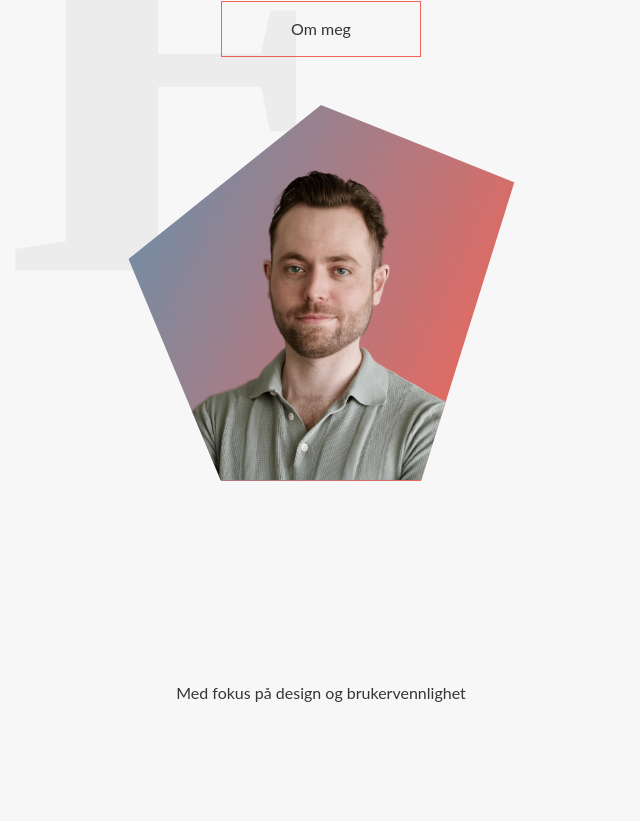
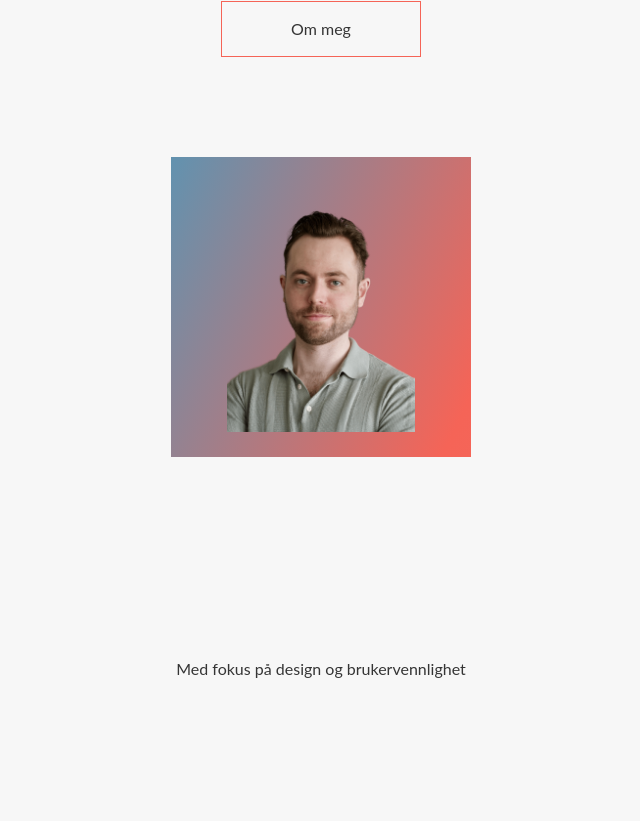
Before and after one commit to EmsCodes/ems, a Next.js app: page / in a window 1280 px wide. Shown: the part 419-1240 px from the top of the page, without its empty margins (319-959 px from the left). Built offline with nearby package versions, Linux system fonts and the light colour scheme.

Commit message:
working on onscroll animation

```diff
--- a/pages/index.js
+++ b/pages/index.js
@@ -13,61 +13,64 @@ import Carousel from "@/components/utils/global/elements/Carousel";
 import circle from "../public/images/images/sirkel.png";
 import portrait from "../public/images/images/portrett.png";
 import About from "@/components/utils/global/elements/About";
+import test from "./test";
 
 export default function Home() {
   const [mounted, setMounted] = useState(false);
   const { systemTheme, theme } = useTheme();
   const [scrollY, setScrollY] = useState(0);
-  const [right, setRight] = useState(0);
+  const [windowInnerHeight, setWindowInnerHeight] = useState(0);
+  const [element, setElement] = useState();
+  const [width, setWidth] = useState();
+  const refElement = useRef();
 
-  // console.log(scrollY);
+  // const element = element;
 
-  const portraitPosition = useRef();
+  // console.log(element);
+
+  if (element < 0) {
+    console.log("reached top of element");
+  }
+
+  // const testing = () => {
+  //   // const scrollPosition = scrollY + windowInnerHeight;
+
+  //   console.log(element);
+  // };
+
+  // const test = elementRight - width;
+
+  // console.log(size);
+  // console.log(size);
   // const [x, setX] = useState();
   // const [y, setY] = useState();
-
-  const getPosition = () => {
-    setRight(portraitPosition.current?.offsetRight);
-
-    console.log("right is " + right);
-    // const positionX = portraitPosition.current?.offsetTop;
-    // setX(positionX);
-    // const right = portraitPosition.current?.offsetright;
-    // setY(positionY);
-
-    // const elementSize = portraitPosition.current?.offsetHeight;
-
-    // const scrollPosition = window.scrollY;
-
-    // const windowHeight = window.innerHeight;
-    // let total = scrollPosition / windowHeight;
-
-    // // portraitPosition.style.offsetLeft =
-    // //   -(positionY * total * 1.25) + positionY + "px";
-    // // console.log(total);
-  };
 
   useEffect(() => {
     //useEffect only run on client side
     setMounted(true);
+    const handleScroll = () => {
+      setScrollY(window.scrollY);
+      setWindowInnerHeight(window.innerHeight);
+      // setSize(portraitPosition.current?.getBoundingClientRect().top);
+      // setSize(portraitPosition.current?.getBoundingClientRect());
+      setElement(refElement.current?.getBoundingClientRect().top);
+    };
+
+    // console.log(elementRight.left);
+    // console.log(elementRight.right);
+
+    // const leftPosition = size.left - size.right;
 
     // let right = portraitPosition.current?.offsetright;
 
-    getPosition();
-
-    const handleScroll = () => {
-      setScrollY(window.scrollY);
-    };
-    handleScroll();
+    // handleScroll();
 
     window.addEventListener("scroll", handleScroll);
-    // return () => {
-    //   window.removeEventListener("scroll", handleScroll);
-    // };
+    window.addEventListener("resize", handleScroll);
 
-    window.addEventListener("scroll", getPosition);
-    window.addEventListener("resize", getPosition);
-    // console.log("x = " + x, "and y = " + y);
+    return () => {
+      window.removeEventListener("scroll", handleScroll);
+    };
   }, []);
 
   if (!mounted) {
@@ -111,13 +114,12 @@ when the darkmode/ligtmode button is clicked */
             <Cta link="/test" text="Prosjekter" style="primaryCta" />
             <Cta link="/test" text="Om meg" style="secondaryCta" />
           </div>
-          <div>
           <div
             className={styles.portrait}
-              ref={portraitPosition}
+            ref={refElement}
             style={{
-                left: scrollY > 0 ? scrollY + "px" : "",
-                top: scrollY > 0 ? scrollY + "px" : "",
+              left: scrollY > 225 ? scrollY - 225 + "px" : "",
+              top: scrollY > 225 ? scrollY - 225 + "px" : "",
             }}
           >
             <Image src={portrait} className={styles.portrait} alt="text" />
@@ -136,11 +138,7 @@ when the darkmode/ligtmode button is clicked */
               <p>Tilgjengelighet/WCAG</p>
             </div>
             <div>
-                <p>Web-design</p>
-              </div>
-              <div>
               <p>Utvikling</p>
-              </div>
             </div>
           </div>
         </section>
--- a/styles/Home.module.scss
+++ b/styles/Home.module.scss
@@ -1,15 +1,20 @@
 .mainSection {
-  overflow: hidden;
+  * {
+    // border: 1px solid red;
+  }
+  overflow: none;
   width: 100vw;
   margin: 0 auto;
   padding-top: 40px;
   text-align: center;
   .e {
-    position: absolute;
-    width: 80vw;
-    height: 100%;
-    top: 5%;
+    display: none;
+    // position: absolute;
+    // width: 80vw;
+    // height: 100%;
+    // top: 5%;
   }
+
   h1 {
     span {
       display: block;
@@ -25,21 +30,24 @@
       font-size: calc(25px + (70 - 25) * ((100vw - 320px) / (2000 - 320)));
     }
   }
+
   .portrait {
     position: relative;
-    width: 60vw;
-    height: 60vw;
+    // width: 60vw;
+    // height: 60vw;
     margin: 0 auto;
-    max-width: 400px;
-    max-height: 400px;
-    margin-top: 3vh;
+    max-width: 300px;
+    max-height: 300px;
+    min-height: 300px;
+    min-width: 250px;
     // border-radius: 100px 50px 175px 100px;
-    clip-path: polygon(50% 0%, 100% 20%, 75% 100%, 25% 100%, 0% 40%);
+    // clip-path: polygon(50% 0%, 100% 20%, 75% 100%, 25% 100%, 0% 40%);
 
     img {
       position: absolute;
       padding: 25px;
       object-fit: contain;
+
       background: linear-gradient(
         -65deg,
         #f1766a,
@@ -64,11 +72,11 @@
     }
   }
   .tjenester {
-    margin-top: 100px;
+    margin-top: 25vh;
     // height: 1000px;
     p {
-      padding-top: 100px;
-      padding-bottom: 100px;
+      height: 300px;
+      margin: 0 auto;
     }
   }
 }
--- a/styles/globals.scss
+++ b/styles/globals.scss
@@ -59,6 +59,7 @@ h4 {
 .secondaryCta {
   @include basic-cta-style;
   border: 1px solid $color-accent-pink;
+  margin-bottom: 100px;
 }
 
 //Swiper
```
Lines whose indentation alone changed are shown as unchanged.
